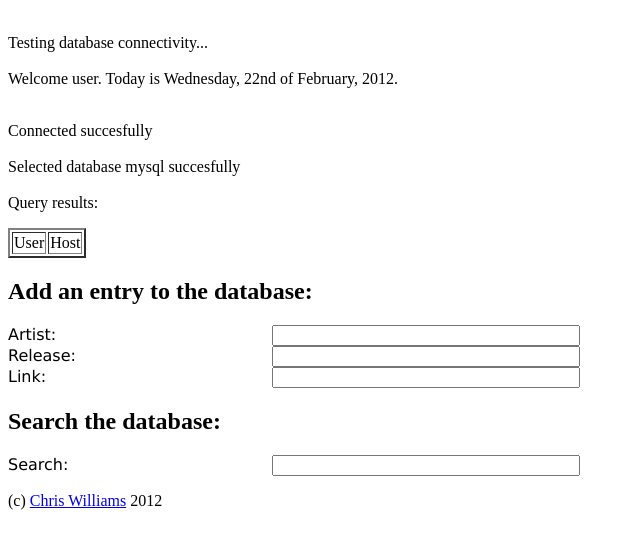
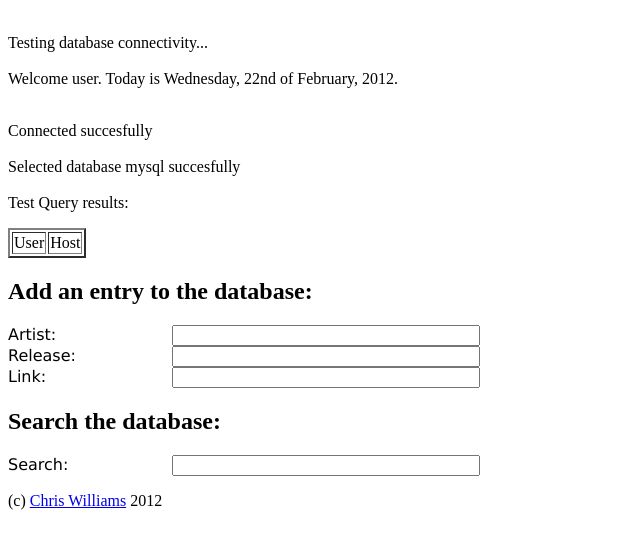
Before and after one commit to chrsw/venu, a PHP site: page /venu.php in a window 1280 px wide. Shown: the part 42-591 px from the top of the page, without its empty margins (0-640 px from the left). Run offline with PHP 8.4, Linux system fonts and the light colour scheme; data that the repository does not hold is empty; some libraries are stand-ins or nearby versions.

Commit message:
Changed txt box spacing

```diff
--- a/venu.php
+++ b/venu.php
@@ -17,7 +17,7 @@ div.block{
 
 div.block label{
   font-family: Verdana, Arial;
-  width: 260px;
+  width: 160px;
   display: block;
   float: left;
   text-align: left;
@@ -50,6 +50,7 @@ div.header{
 <div class="header">Venu Music Database</div>
 <p>
 <br>Testing database connectivity...<br>
+
 <!-- Start the PHP script... -->
 <?php
 
@@ -87,7 +88,7 @@ if(!$result){
 }
 // Just echoing the result back out wont work...
 //echo $result;
-echo "<br>Query results:<br>";
+echo "<br>Test Query results:<br>";
 echo "\n<table border=\"2\">";
 echo "\n<tr>";
 echo "<td>User</td>\n";
```
